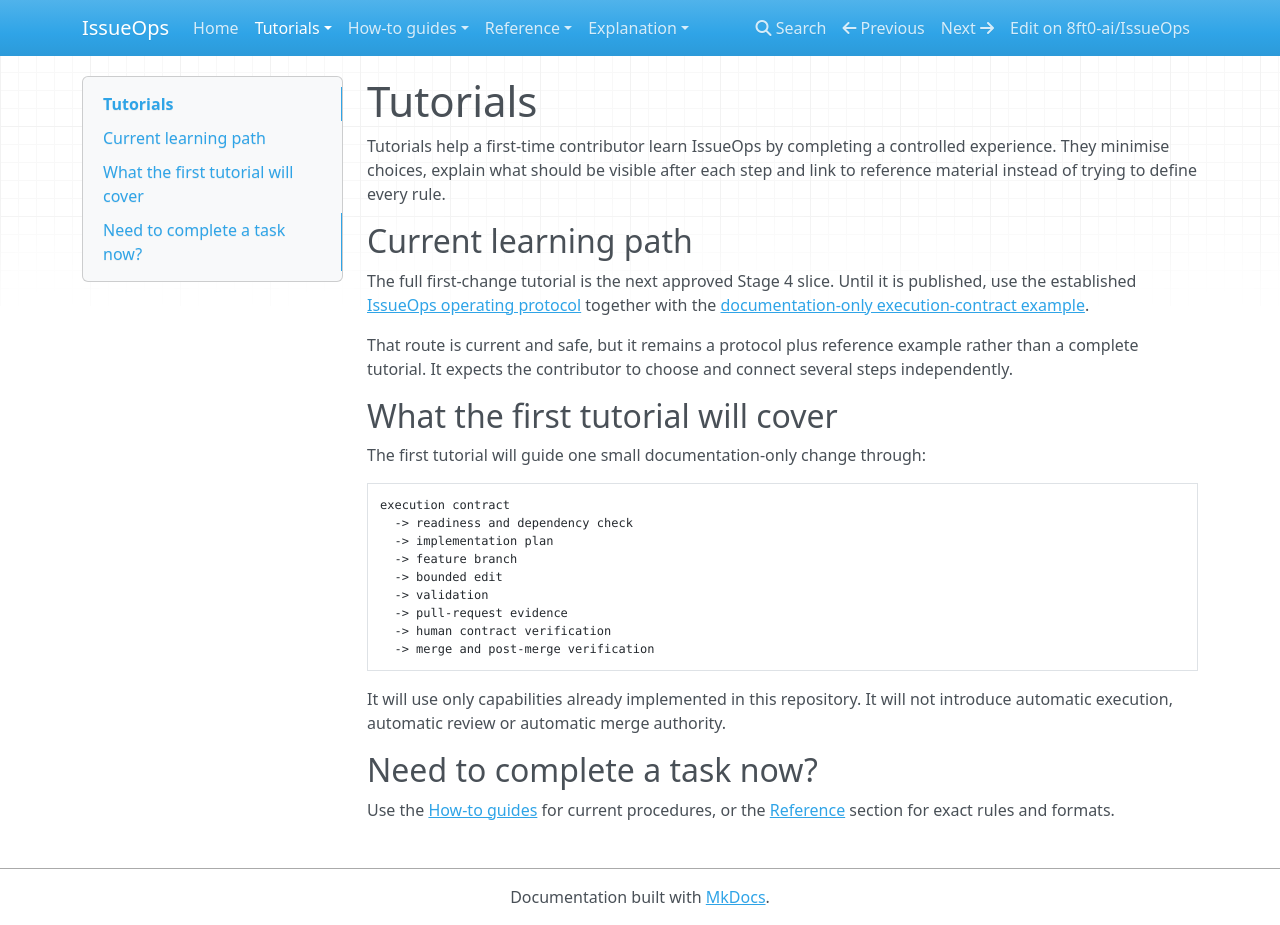
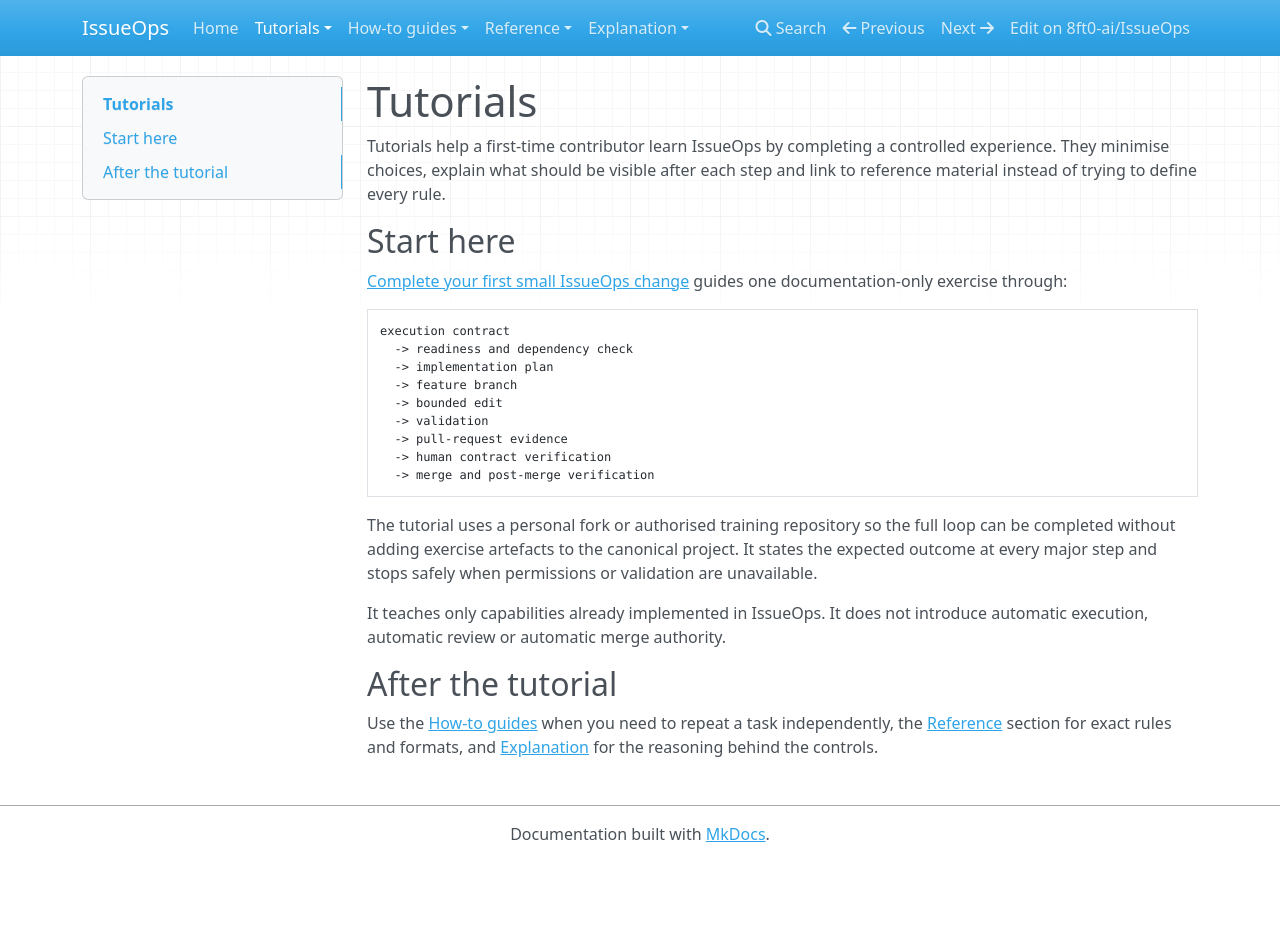
Before and after one commit to 8ft0-ai/IssueOps, an MkDocs documentation site: the page built from docs/tutorials/index.md, in a window 1280 px wide and 925 px high. Built offline with MkDocs 1.6.1, drawn with Linux system fonts in a browser that asks for light colours; nearby versions of some CDN libraries.

Commit message:
Link the first tutorial from the learning path

````diff
--- a/docs/tutorials/index.md
+++ b/docs/tutorials/index.md
@@ -2,15 +2,9 @@
 
 Tutorials help a first-time contributor learn IssueOps by completing a controlled experience. They minimise choices, explain what should be visible after each step and link to reference material instead of trying to define every rule.
 
-## Current learning path
+## Start here
 
-The full first-change tutorial is the next approved Stage 4 slice. Until it is published, use the established [IssueOps operating protocol](../issueops-protocol.md) together with the [documentation-only execution-contract example](../examples/execution-contract-example.md).
-
-That route is current and safe, but it remains a protocol plus reference example rather than a complete tutorial. It expects the contributor to choose and connect several steps independently.
-
-## What the first tutorial will cover
-
-The first tutorial will guide one small documentation-only change through:
+[Complete your first small IssueOps change](first-issueops-change.md) guides one documentation-only exercise through:
 
 ```text
 execution contract
@@ -24,8 +18,10 @@
   -> merge and post-merge verification
 ```
 
-It will use only capabilities already implemented in this repository. It will not introduce automatic execution, automatic review or automatic merge authority.
+The tutorial uses a personal fork or authorised training repository so the full loop can be completed without adding exercise artefacts to the canonical project. It states the expected outcome at every major step and stops safely when permissions or validation are unavailable.
 
-## Need to complete a task now?
+It teaches only capabilities already implemented in IssueOps. It does not introduce automatic execution, automatic review or automatic merge authority.
 
-Use the [How-to guides](../how-to/index.md) for current procedures, or the [Reference](../reference/index.md) section for exact rules and formats.
+## After the tutorial
+
+Use the [How-to guides](../how-to/index.md) when you need to repeat a task independently, the [Reference](../reference/index.md) section for exact rules and formats, and [Explanation](../explanation/index.md) for the reasoning behind the controls.
````
